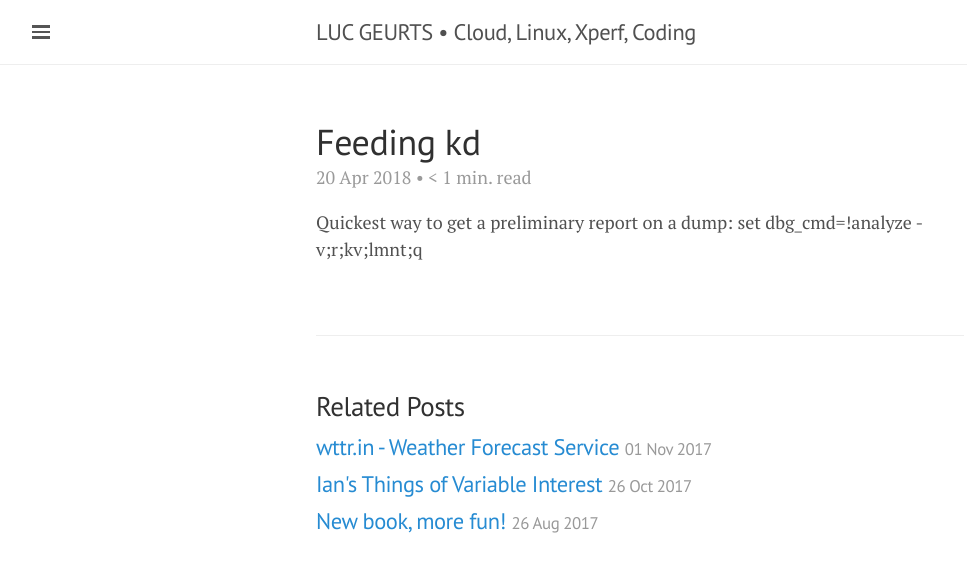
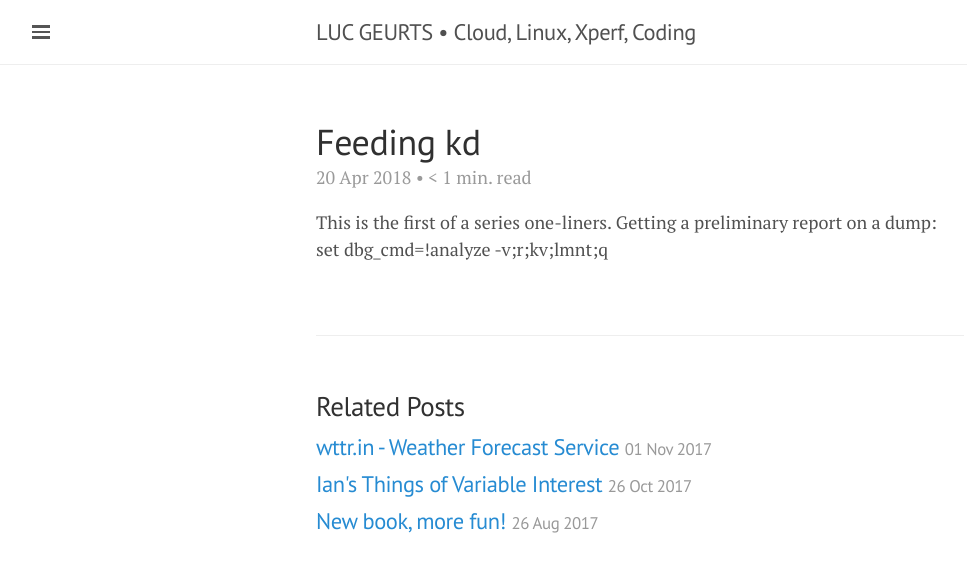
Before and after one commit to lgeurts/lgeurts.github.io, a Jekyll site: the page built from _posts/2018-04-20-feeding-kd.md, in a window 1280 px wide. Shown: the top 572 px of the page, without its empty margins (0-967 px from the left). Built offline with Jekyll 4.4.1, drawn with Linux system fonts in a browser that asks for light colours; nearby versions of some CDN libraries; comment, search, counter and statistics services are not loaded.

Commit message:
Update 2018-04-20-feeding-kd.md

```diff
--- a/_posts/2018-04-20-feeding-kd.md
+++ b/_posts/2018-04-20-feeding-kd.md
@@ -3,9 +3,9 @@ layout: post
 title: Feeding kd
 read_time: true
 comments: true
-category: WindDbg one-liners
-tags: [Debugging ]
+category: WindDbg/Kd
+tags: [ Debugging ]
 ---
 
-Quickest way to get a preliminary report on a dump:
-set dbg_cmd=!analyze -v;r;kv;lmnt;q
+This is the first of a series one-liners.
+Getting a preliminary report on a dump: set dbg_cmd=!analyze -v;r;kv;lmnt;q
```
